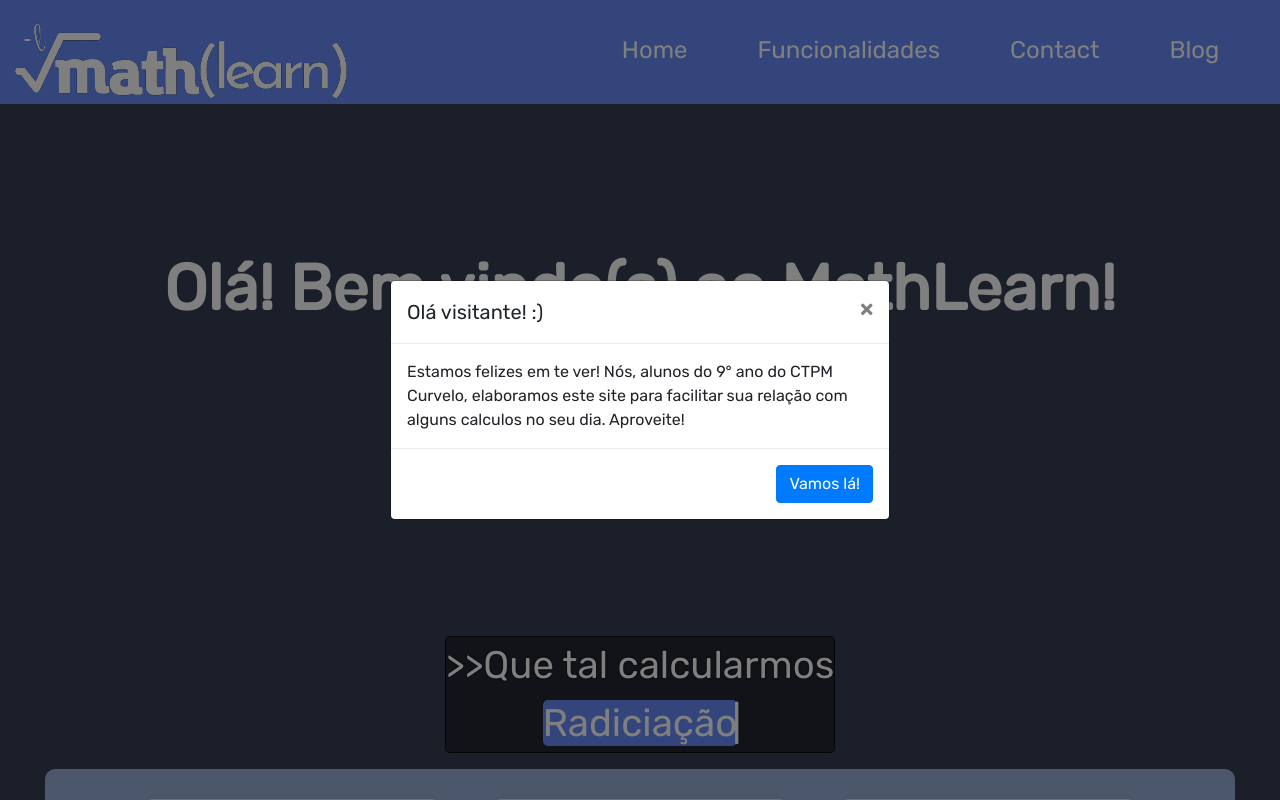
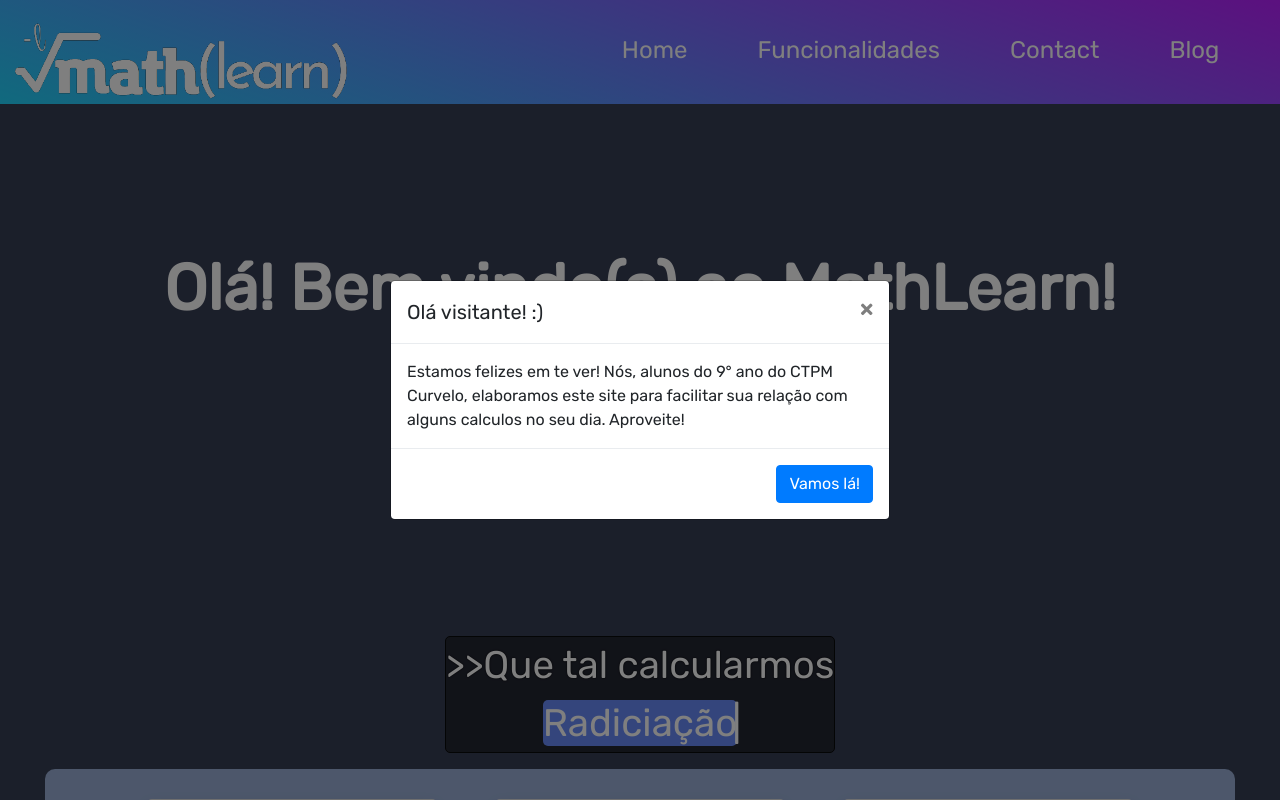
Before and after one commit to guiaraujoreal/calculapramim, a PHP site: page / in a window 1280 px wide. Run offline with PHP 8.4, Linux system fonts and the light colour scheme; some libraries are stand-ins or nearby versions.

Commit message:
color header and footer

```diff
--- a/style/cabecalho-rodape.css
+++ b/style/cabecalho-rodape.css
@@ -6,7 +6,9 @@ html, body{
 
 /*Cabecalho*/
 header{
-  background-color: rgb(105, 139, 249);
+  background-color: #21D4FD;
+  background-image: linear-gradient(19deg, #21D4FD 0%, #B721FF 100%);
+
   width: 100%;
   height: 13vh;
   margin: 0 auto;
@@ -213,7 +215,8 @@ a:hover{
 }
 
 #rodape{
-  background-color: rgb(105, 139, 249);
+  background-color: #21D4FD;
+  background-image: linear-gradient(19deg, #21D4FD 0%, #B721FF 100%);
   width: auto;
   min-height: 15vh;
 }
```
